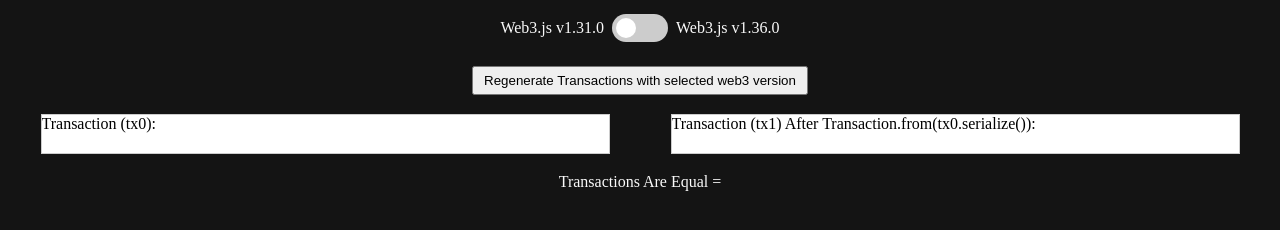
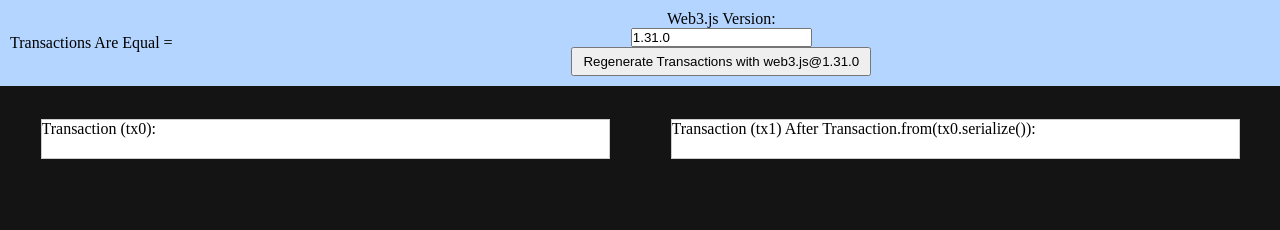
Before and after one commit to torusresearch/solana-serialization-bug, a plain HTML site: page index.html in a window 1280 px wide. Drawn offline with Linux system fonts and the light colour scheme; a script that the page names is missing.

Commit message:
feat: custom web3 version, comments

```diff
--- a/index.html
+++ b/index.html
@@ -5,24 +5,25 @@
     <meta http-equiv="X-UA-Compatible" content="IE=edge">
     <meta name="viewport" content="width=device-width, initial-scale=1.0">
     <title>Serialization Bug</title>
-    <!-- switch between 1.31 and 1.36 to see the bug -->
     <script id="web3js" src="https://cdn.jsdelivr.net/npm/@solana/web3.js@1.31.0/lib/index.iife.js"></script>
     <script src="script.js" defer></script>
     <link rel="stylesheet" href="style.css">
 </head>
 <body>
-    <div class="container">
-    <div class="web3Selector">
-    <span>Web3.js v1.31.0</span>
-    <label class="switch">
-      <input id="switchWeb3" type="checkbox">
-      <span class="slider"></span>
-    </label>
-    <span>Web3.js v1.36.0</span>
-    </div>
-    <button class="btn" onclick="generateAndVerifyTxSignature()" id="regen">
-      Regenerate Transactions with selected web3 version
-    </button>
+  <div class="container">
+      <nav>
+         <div>
+        Transactions Are Equal = <span id="txequal"></span>
+      </div>
+      <div class="web3Selector">
+          Web3.js Version:
+          <input id="web3version" type="text" value="1.31.0">
+          <button class="btn" onclick="generateAndVerifyTxSignature()" id="regen">
+          Regenerate Transactions with web3.js@1.31.0
+          </button>
+      </div>
+      <div id="serialize"></div>
+      </nav>
     <div class="transactions">
     <div>
       Transaction (tx0):
@@ -33,10 +34,6 @@
       <pre id="tx1"></pre>
     </div>
     </div>
-    <div>
-      Transactions Are Equal = <span id="txequal"></span>
-    </div>
-    <div id="serialize"></div>
     </div>
 
 </body>
--- a/script.js
+++ b/script.js
@@ -39,9 +39,14 @@
   return text;
 }
 
-
+/*
+    All Solana Web3.js versions mark account as writable/signer in all instructions if even one instruction has marked the acc as writable/signer.
+    e.g. One may have, ix1 with account1, programId1 with acc1 set as writable: true. But ix2 with account1, programId2 with acc1 set as read only.
+    The transaction obtained from Transaction.from(tx.serialize()) has account1 set as writable for all instructions irrespective of other differences(isSigner, programId) etc.
+    Also, Solana web3.js versions <1.31.0 give signature verification error when any non signer account is marked as writable. (when doing transaction.from(transaction.serialize()))
+*/
 const generateAndVerifyTxSignature = () => {
-    const {Transaction, Message, PublicKey, TransactionInstruction, Keypair} = solanaWeb3;
+    const {Transaction, TransactionInstruction, Keypair} = solanaWeb3;
     const signer = Keypair.generate();
     const acc0Writable = Keypair.generate();
     const acc1Writable = Keypair.generate();
@@ -104,8 +109,8 @@
     window.t0=t0;
     window.t1=t1;
     console.log("Transactions are equal = ",JSON.stringify(t0)==JSON.stringify(t1));
-    document.querySelector('#tx0').innerHTML=syntaxHighlight(JSON.stringify(t0, undefined, 4));
-    document.querySelector('#tx1').innerHTML=highlight(JSON.stringify(t1, undefined, 4), JSON.stringify(t0, undefined, 4));
+    document.querySelector('#tx0').innerHTML=syntaxHighlight(JSON.stringify(t0, undefined, 2));
+    document.querySelector('#tx1').innerHTML=highlight(JSON.stringify(t1, undefined, 2), JSON.stringify(t0, undefined, 2));
     document.querySelector('#txequal').innerHTML=JSON.stringify(t0)==JSON.stringify(t1);
     try{
         t1.serialize();
@@ -121,18 +126,16 @@
 
 
 
-document.querySelector("input#switchWeb3").addEventListener("change",(e)=>{
+document.querySelector("input#web3version").addEventListener("input",(e)=>{
     let script=document.querySelector('script#web3js');
     document.head.removeChild(script);
     script=document.createElement('script');
     document.querySelector("button#regen").setAttribute("disabled", true);
-    if(e.target.checked)
-        script.setAttribute("src","https://cdn.jsdelivr.net/npm/@solana/web3.js@1.36.0/lib/index.iife.js");
-    else
-        script.setAttribute("src","https://cdn.jsdelivr.net/npm/@solana/web3.js@1.31.0/lib/index.iife.js");
+    script.setAttribute("src",`https://cdn.jsdelivr.net/npm/@solana/web3.js@${e.target.value || "1.31.0"}/lib/index.iife.js`);
     script.id="web3js";
     document.head.appendChild(script);
     const enableBTN = () => {
+        document.querySelector('button#regen').textContent=`Regenerate Transactions with web3.js@${e.target.value || "1.31.0"}`
         document.querySelector('button#regen').removeAttribute("disabled", false);
         script.removeEventListener('load', enableBTN);
     }
--- a/style.css
+++ b/style.css
@@ -20,6 +20,7 @@
     padding: 1rem;
     color: #fafafa;
     font-size: 1.6rem;
+    padding-top: 12rem;
 }
 .container > * {
     margin-bottom: 2rem;
@@ -39,71 +40,16 @@
     color: #000;
 }
 
-.switch {
-  position: relative;
-  display: inline-block;
-  width: 5.6rem;
-  height: 2.8rem;
-}
-
-.switch input {
-  opacity: 0;
-  width: 0;
-  height: 0;
-}
-
-.slider {
-  position: absolute;
-  cursor: pointer;
-  top: 0;
-  left: 0;
-  right: 0;
-  bottom: 0;
-  background-color: #ccc;
-  -webkit-transition: .4s;
-  transition: .4s;
-  border-radius: 100rem;
-}
-
-.slider:before {
-  position: absolute;
-  content: "";
-  height: 2rem;
-  width: 2rem;
-  left: 4px;
-  bottom: 4px;
-  background-color: white;
-  -webkit-transition: .4s;
-  transition: .4s;
-}
-
-input:checked + .slider {
-  background-color: #2196F3;
-}
-
-input:focus + .slider {
-  box-shadow: 0 0 1px #2196F3;
-}
-
-input:checked + .slider:before {
-  transform: translateX(26px);
-}
-
-.slider:before {
-  border-radius: 50%;
-}
-
-.web3Selector{
-    display: flex;
-    align-items: center;
-}
-
-.web3Selector>*{
-    margin: 0.4rem;
-}
 
 .btn {
     padding: 0.5rem 1rem;
+    display: block;
+}
+
+.web3Selector {
+    display: flex;
+    flex-direction: column;
+    align-items: center;
 }
 
 pre {padding: 5px; margin: 5px;}
@@ -118,3 +64,16 @@
 #tx1{
     color: black;
 }
+
+nav {
+    position: fixed;
+    top: 0;
+    left: 0;
+    width: 100%;
+    display: flex;
+    justify-content: space-between;
+    align-items: center;
+    background-color: #B4D5FF;
+    padding: 1rem;
+    color: #000;
+}
```
